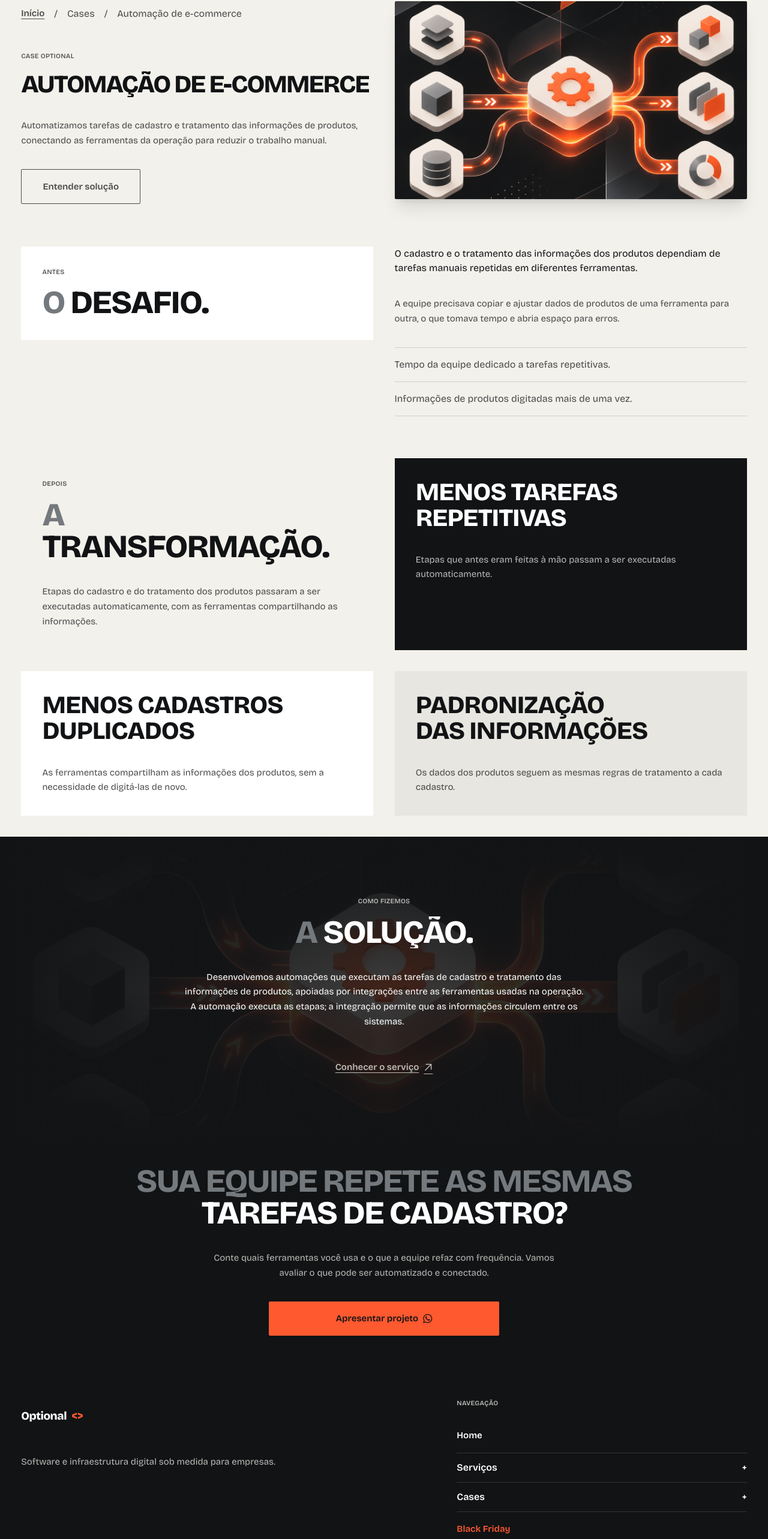
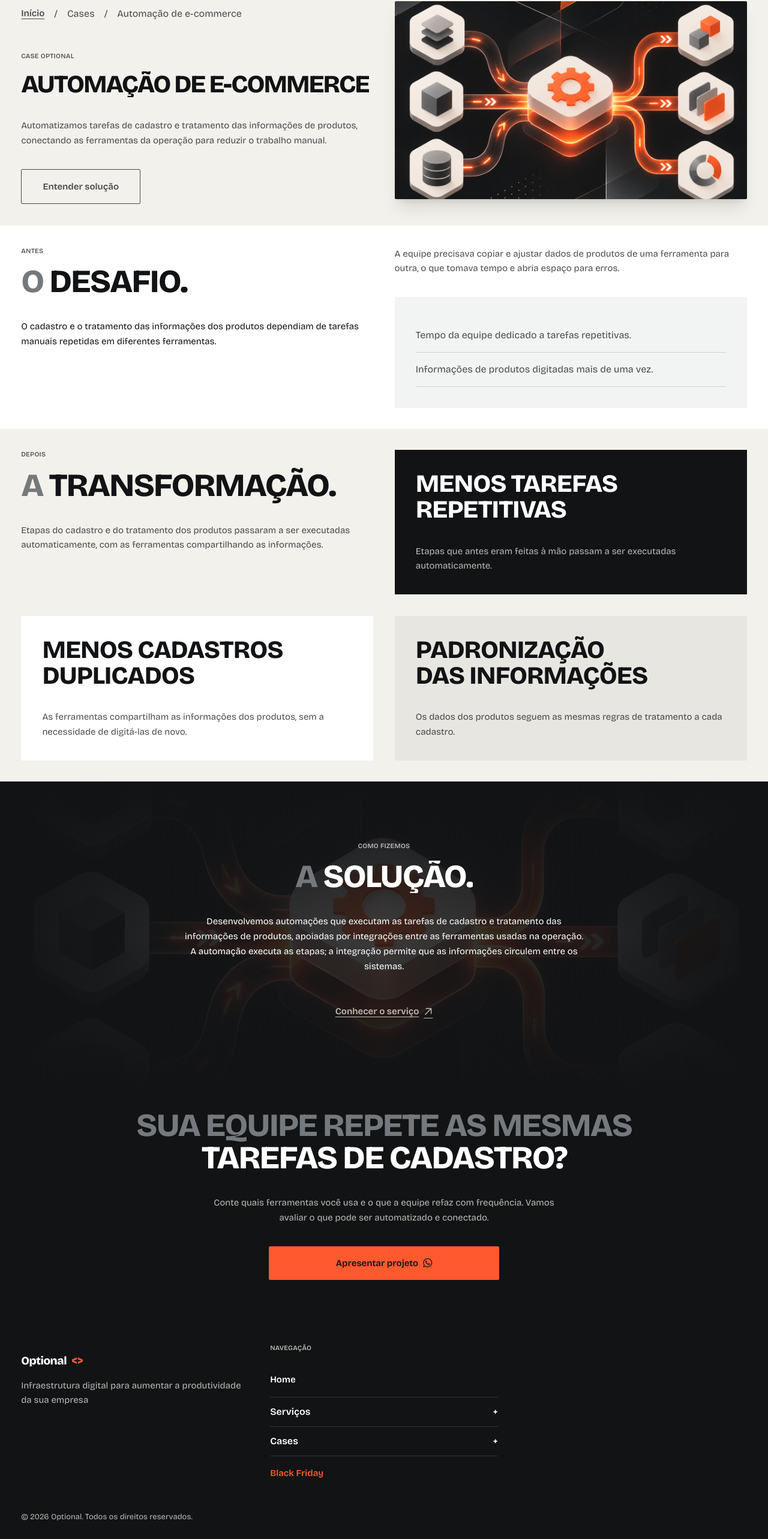
Before and after one commit to FragaTheus/optional-site-comercial, an Angular app: page /cases/automacao-ecommerce in a window 1280 px wide. Shown: the part 217-2783 px from the top of the page at 60% size. Built offline with nearby package versions, Linux system fonts and the light colour scheme.

Commit message:
fix: Corrigindo layout de paginas

```diff
--- a/src/app/features/site/cases/sections/after/after-section-component.html
+++ b/src/app/features/site/cases/sections/after/after-section-component.html
@@ -1,13 +1,19 @@
 <section aria-labelledby="case-after-title">
   <div class="site-container site-grid grid-flow-dense gap-y-gutter">
-    <header appReveal class="card self-start lg:col-span-6">
+    <header appReveal class="self-start lg:col-span-6">
       <p class="eyebrow">Depois</p>
       <h2 id="case-after-title" class="mt-4">A <strong>transformação.</strong></h2>
-      <p class="mt-gutter">{{ caseStudy().after.summary }}</p>
+      <p class="mt-gutter max-w-xl">{{ caseStudy().after.summary }}</p>
     </header>
     @for (benefit of caseStudy().after.benefits; track benefit.title; let i = $index) {
-      <article appReveal class="card lg:col-span-6 lg:odd:last:col-span-12" [class]="variants[i % variants.length]">
-        <h3><strong>{{ benefit.title }}</strong></h3>
+      <article
+        appReveal
+        class="card lg:col-span-6 lg:odd:last:col-span-12"
+        [class]="variants[i % variants.length]"
+      >
+        <h3>
+          <strong>{{ benefit.title }}</strong>
+        </h3>
         <p class="mt-gutter">{{ benefit.text }}</p>
       </article>
     }
--- a/src/app/features/site/cases/sections/before/before-section-component.html
+++ b/src/app/features/site/cases/sections/before/before-section-component.html
@@ -1,13 +1,14 @@
-<section aria-labelledby="case-before-title">
+<section aria-labelledby="case-before-title" class="bg-white">
   <div class="site-container site-grid gap-y-gutter">
-    <header appReveal class="card card-primary self-start lg:col-span-6">
+    <header appReveal class="mary self-start lg:col-span-6">
       <p class="eyebrow">Antes</p>
       <h2 id="case-before-title" class="mt-4">O <strong>desafio.</strong></h2>
+      <p class="text-carbon mt-gutter max-w-xl">{{ caseStudy().before.scenario }}</p>
     </header>
+
     <div appReveal class="flex flex-col gap-gutter lg:col-span-6 lg:row-span-2">
-      <p class="text-xl text-carbon">{{ caseStudy().before.scenario }}</p>
       <p>{{ caseStudy().before.problem }}</p>
-      <ul class="border-t border-carbon/15">
+      <ul class="card card-tertiary">
         @for (consequence of caseStudy().before.consequences; track consequence) {
           <li class="border-b border-carbon/15 py-4">{{ consequence }}</li>
         }
--- a/src/app/features/site/cases/sections/hero/hero-section-component.html
+++ b/src/app/features/site/cases/sections/hero/hero-section-component.html
@@ -1,16 +1,25 @@
-<app-page-hero titleId="case-hero-title" [image]="caseStudy().heroImage" [imageAlt]="'Tela do projeto ' + caseStudy().project" [landscape]="true">
+<app-page-hero
+  titleId="case-hero-title"
+  [image]="caseStudy().heroImage"
+  [imageAlt]="'Tela do projeto ' + caseStudy().project"
+  [landscape]="true"
+>
   <app-breadcrumb
     [ancestors]="[{ label: 'Início', routerLink: '/' }, { label: 'Cases' }]"
     [currentLabel]="caseStudy().project"
   />
   <div>
     <p class="eyebrow">Case Optional</p>
-    <h1 id="case-hero-title" appReveal="lines" class="mt-4 lg:text-6xl"><strong>{{ caseStudy().project }}</strong></h1>
+    <h1 id="case-hero-title" appReveal="lines" class="mt-4 lg:text-6xl">
+      <strong>{{ caseStudy().project }}</strong>
+    </h1>
   </div>
   <p appReveal class="max-w-xl">{{ caseStudy().intro }}</p>
-  <div appReveal class="flex flex-wrap gap-gutter">
+  <div appReveal class="flex flex-wrap gap-2">
     @if (caseStudy().projectUrl) {
-      <a [href]="caseStudy().projectUrl" target="_blank" rel="noopener" class="btn btn-primary">{{ caseStudy().projectLinkLabel }}<i class="pi pi-arrow-up-right" aria-hidden="true"></i></a>
+      <a [href]="caseStudy().projectUrl" target="_blank" rel="noopener" class="btn btn-primary"
+        >{{ caseStudy().projectLinkLabel }}<i class="pi pi-arrow-up-right" aria-hidden="true"></i
+      ></a>
     }
     <a [routerLink]="[]" fragment="solucao" class="btn btn-secondary">Entender solução</a>
   </div>
--- a/src/app/layouts/main-layout/footer/footer.html
+++ b/src/app/layouts/main-layout/footer/footer.html
@@ -1,10 +1,11 @@
 <footer class="surface-dark py-gutter">
   <div class="site-container site-grid gap-y-gutter">
-    <div class="lg:col-span-6">
+    <div class="lg:col-span-4">
       <app-logo />
-      <p class="mt-gutter max-w-md">Software e infraestrutura digital sob medida para empresas.</p>
+      <p class="max-w-sm">Infraestrutura digital para aumentar a produtividade da sua empresa</p>
     </div>
-    <app-site-navigation class="lg:col-span-5 lg:col-start-8" />
+
+    <app-site-navigation class="lg:col-span-4" />
     <p class="text-sm lg:col-span-12">© {{ year }} Optional. Todos os direitos reservados.</p>
   </div>
 </footer>
--- a/src/styles.css
+++ b/src/styles.css
@@ -91,7 +91,7 @@
     @apply text-lg font-semibold;
   }
   p {
-    @apply text-base;
+    @apply text-base max-w-xl;
   }
   small {
     @apply text-sm;
```
